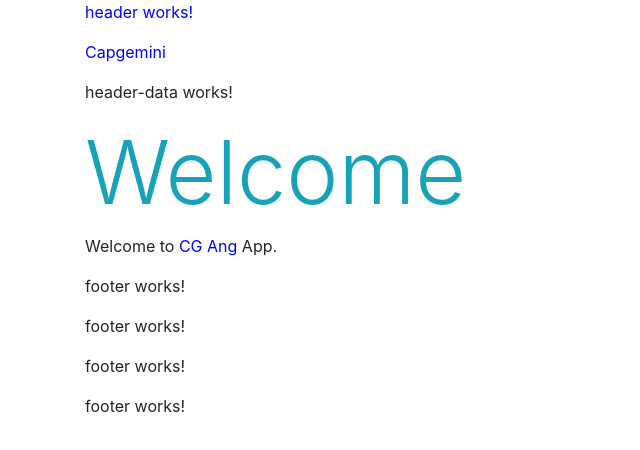
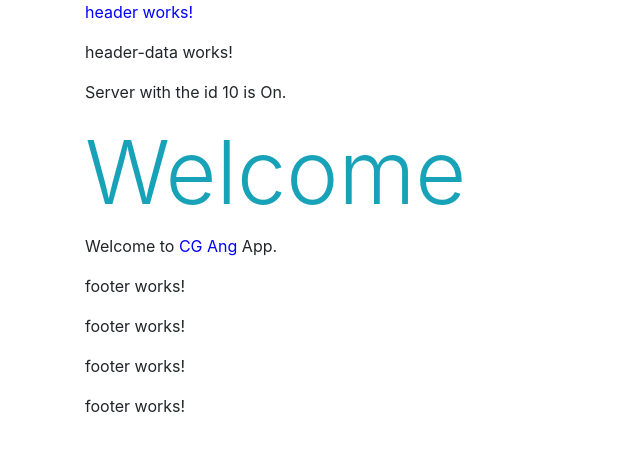
Before and after one commit to vamandeshmukh/cg-ang-app, an Angular app: page / in a window 1280 px wide. Shown: the top 450 px of the page, without its empty margins (0-640 px from the left). Built offline with nearby package versions, Linux system fonts and the light colour scheme.

Commit message:
Commit
Commit

```diff
--- a/src/app/header-data/header-data.component.html
+++ b/src/app/header-data/header-data.component.html
@@ -1 +1,3 @@
 <p>header-data works!</p>
+
+<p> Server with the id {{serverId}} is {{getServerStatus()}}. </p>
--- a/src/app/header-data/header-data.component.ts
+++ b/src/app/header-data/header-data.component.ts
@@ -7,6 +7,15 @@ import { Component, OnInit } from '@angular/core';
 })
 export class HeaderDataComponent implements OnInit {
 
+  myData: string = "This is my data";
+
+  serverId: number = 10;
+  serverStatus: string = `On`;
+
+  getServerStatus(): string {
+    return this.serverStatus;
+  }
+
   constructor() { }
 
   ngOnInit(): void {
--- a/src/app/header/header.component.html
+++ b/src/app/header/header.component.html
@@ -1,4 +1,15 @@
+
+<!--
+Data binding  - communication nbetween compoments and templates
+
+1. String interpolation     Component to Template
+2. Property binding         Component to Template
+3. Event binding            Template to Component
+4. Two way binding          <two way>
+
+-->
+
+
 <p>header works!</p>
-<p> {{name}} </p>
 
 <app-header-data> </app-header-data>
--- a/src/app/header/header.component.ts
+++ b/src/app/header/header.component.ts
@@ -10,7 +10,7 @@ import { Component, OnInit } from '@angular/core';
 export class HeaderComponent implements OnInit {
 
   name: string = "Capgemini";
-
+  phone: number = 1020;
   constructor() { }
 
   ngOnInit(): void {
```
